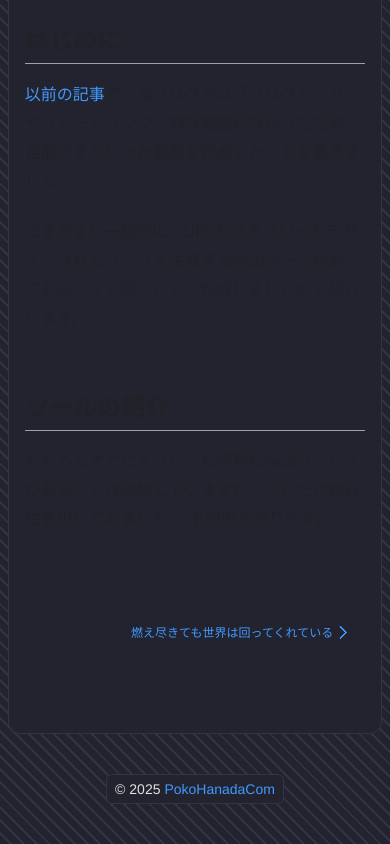
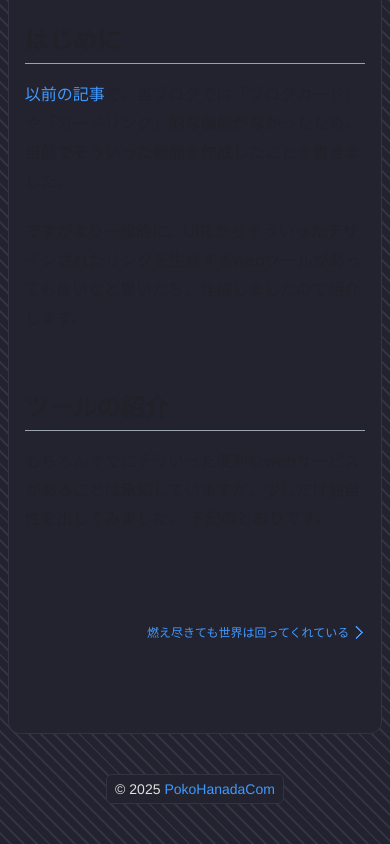
Before and after one commit to poko8nada/portfolio-site-v1, a Next.js app: page /posts/2025-02-28 in a window 390 px wide. Shown: the part 537-1381 px from the top of the page. Built offline with nearby package versions, Linux system fonts and the light colour scheme; no server answers.

Commit message:
Refactor footer padding

```diff
--- a/src/components/postFooter.tsx
+++ b/src/components/postFooter.tsx
@@ -11,7 +11,7 @@ export default ({
 
   const linkClass = 'hover:underline text-pr text-xs md:text-sm my-3'
   return (
-    <div className='px-8 w-full flex flex-col md:flex-row items-center justify-between'>
+    <div className='px-4 md:px-8 w-full flex flex-col md:flex-row items-center justify-between'>
       {prevPostSlug && (
         <Link
           href={`/posts/${prevPostSlug}`}
```
